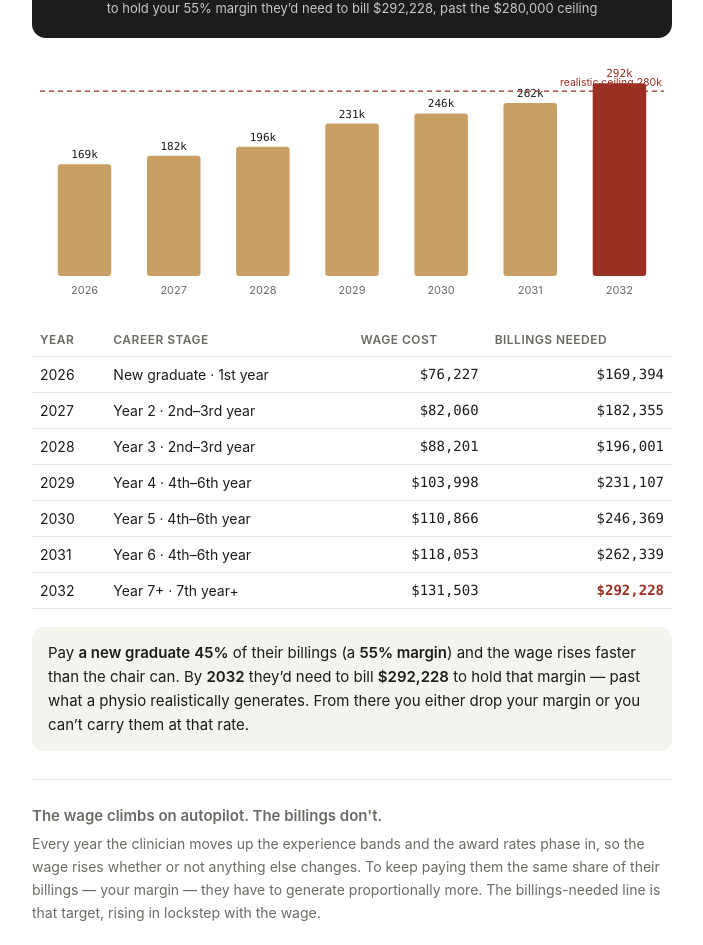
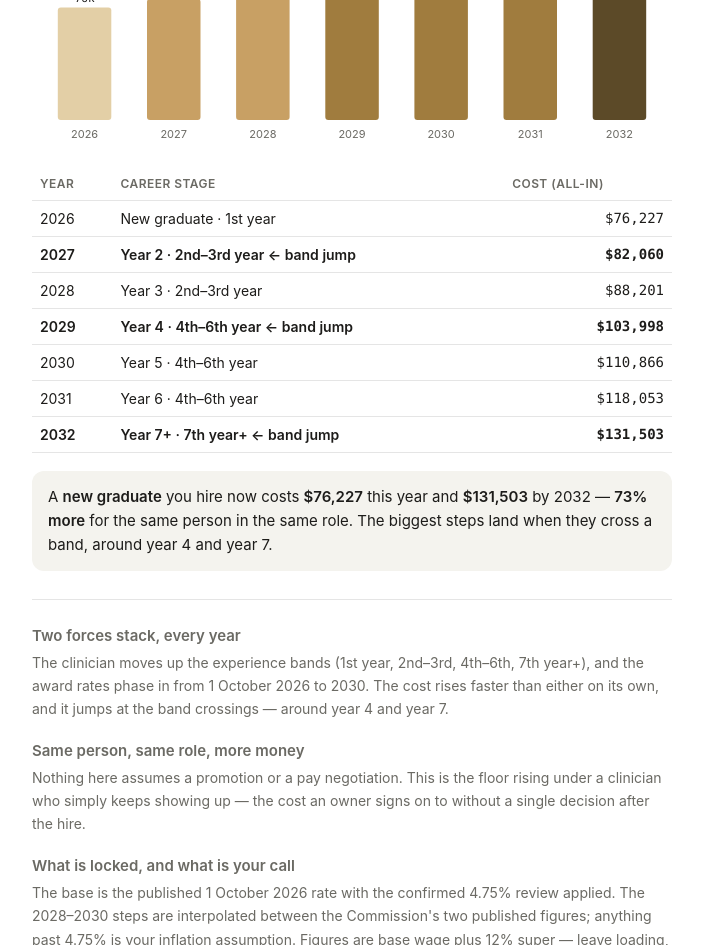
Before and after one commit to shaneguna-collab/hire-cost-curve-calculator, a plain HTML site: page index.html in a window 1280 px wide. Shown: the part 599-1544 px from the top of the page, without its empty margins (288-991 px from the left). Drawn offline with Linux system fonts and the light colour scheme.

Commit message:
Strip back to the simple linear cost curve
Remove the relative-commission/ceiling layer (too much for a slide).
Year-by-year cost, band-coloured curve, growth headline. One idea.

Co-Authored-By: Claude Opus 4.8 (1M context) <noreply@anthropic.com>

```diff
--- a/index.html
+++ b/index.html
@@ -3,11 +3,11 @@
 <head>
 <meta charset="UTF-8">
 <meta name="viewport" content="width=device-width, initial-scale=1.0">
-<title>When a Hire Stops Paying for Itself — Culture of One</title>
+<title>The Cost Curve of a Single Hire — Culture of One</title>
 <style>
   :root{
     --bg:#ffffff; --surface:#f4f3ee; --ink:#1d1c1a; --muted:#6b6a64; --hint:#9a988f;
-    --gold:#C8A064; --red:#9a2f24; --line:rgba(0,0,0,.10);
+    --gold:#C8A064; --line:rgba(0,0,0,.10);
     --mono:ui-monospace,SFMono-Regular,Menlo,Consolas,monospace;
   }
   *{box-sizing:border-box}
@@ -23,10 +23,10 @@
   .lever{display:flex;align-items:center;gap:14px;margin:0 0 16px;}
   .lever label{font-size:14px;color:var(--muted);flex:1;}
   .lever input[type=range]{flex:1.6;accent-color:var(--gold);height:4px;}
-  .lever .val{font-size:15px;font-weight:600;min-width:138px;text-align:right;font-family:var(--mono);}
+  .lever .val{font-size:15px;font-weight:600;min-width:120px;text-align:right;font-family:var(--mono);}
   .hero{margin:24px 0 4px;padding:20px;border-radius:14px;background:var(--ink);color:#fff;text-align:center;}
   .hero .lab{font-size:12px;font-weight:600;text-transform:uppercase;letter-spacing:.06em;color:var(--gold);margin:0 0 6px;}
-  .hero .big{font-size:36px;font-weight:600;margin:0;font-family:var(--mono);letter-spacing:-.01em;}
+  .hero .big{font-size:38px;font-weight:600;margin:0;font-family:var(--mono);letter-spacing:-.01em;}
   .hero .cap{font-size:13px;margin:8px 0 0;opacity:.75;}
   .chart{margin:18px 0 0;}
   .chart svg{width:100%;height:auto;display:block;}
@@ -34,7 +34,7 @@
   th,td{text-align:left;padding:7px 8px;border-bottom:1px solid var(--line);}
   th{font-size:12px;text-transform:uppercase;letter-spacing:.04em;color:var(--muted);font-weight:600;}
   td.n{text-align:right;font-family:var(--mono);}
-  td.over{color:var(--red);font-weight:600;}
+  tr.jump td{font-weight:600;}
   .summary{font-size:15px;line-height:1.6;margin:18px 0 0;padding:14px 16px;border-radius:12px;background:var(--surface);}
   .summary b{font-weight:600;}
   .explain{margin:28px 0 0;border-top:1px solid var(--line);padding-top:24px;}
@@ -49,8 +49,8 @@
 <body>
 <div class="wrap">
 
-  <h1>When does a hire stop paying for itself?</h1>
-  <p class="sub">A clinician's wage climbs every year — they move up the award bands and the new rates phase in. To hold your margin, their billings have to climb just as fast. This shows the billings they need each year, and the year that number outruns what a physio can realistically generate.</p>
+  <h1>The cost curve of a single hire</h1>
+  <p class="sub">Hire a clinician now and the wage doesn't sit still. Every year they move up the award bands and the new rates phase in underneath them. Here's the same person, same role, costing more each year — set the inputs and watch the curve.</p>
 
   <div class="pick"><label>Who you're costing (their exact year in the profession)</label>
     <select id="start">
@@ -63,8 +63,6 @@
       <option value="7">A 7th-year+ physio</option>
     </select>
   </div>
-  <div class="lever"><label>You pay them this share of their billings <span style="color:var(--hint)">(relative commission)</span></label><input type="range" id="share" min="30" max="60" step="1" value="45"><span class="val" id="share-v"></span></div>
-  <div class="lever"><label>What a physio can realistically bill (full tilt)</label><input type="range" id="ceil" min="180000" max="400000" step="10000" value="280000"><span class="val" id="ceil-v"></span></div>
   <div class="lever"><label>Hours per week</label><input type="range" id="hours" min="8" max="38" step="1" value="38"><span class="val" id="hours-v"></span></div>
   <div class="lever"><label>Assumed annual wage review</label><input type="range" id="infl" min="0" max="8" step="0.25" value="3"><span class="val" id="infl-v"></span></div>
 
@@ -77,7 +75,7 @@
   <div class="chart" id="chart"></div>
 
   <table>
-    <thead><tr><th>Year</th><th>Career stage</th><th class="n">Wage cost</th><th class="n">Billings needed</th></tr></thead>
+    <thead><tr><th>Year</th><th>Career stage</th><th class="n">Cost (all-in)</th></tr></thead>
     <tbody id="rows"></tbody>
   </table>
 
@@ -85,20 +83,20 @@
 
   <div class="explain">
     <div class="row">
-      <p class="lead">The wage climbs on autopilot. The billings don't.</p>
-      <p>Every year the clinician moves up the experience bands and the award rates phase in, so the wage rises whether or not anything else changes. To keep paying them the same share of their billings — your margin — they have to generate proportionally more. The billings-needed line is that target, rising in lockstep with the wage.</p>
+      <p class="lead">Two forces stack, every year</p>
+      <p>The clinician moves up the experience bands (1st year, 2nd–3rd, 4th–6th, 7th year+), and the award rates phase in from 1 October 2026 to 2030. The cost rises faster than either on its own, and it jumps at the band crossings — around year 4 and year 7.</p>
     </div>
     <div class="row">
-      <p class="lead">The problem is the year the target outruns reality</p>
-      <p>There's a ceiling on what one physio can bill in a week of work. When the billings they'd need to hold your margin climbs past that ceiling, the maths stops working — you either accept a thinner margin or you can't afford them at that share. That crossing year is when the squeeze actually arrives.</p>
+      <p class="lead">Same person, same role, more money</p>
+      <p>Nothing here assumes a promotion or a pay negotiation. This is the floor rising under a clinician who simply keeps showing up — the cost an owner signs on to without a single decision after the hire.</p>
     </div>
     <div class="row">
       <p class="lead">What is locked, and what is your call</p>
-      <p>The wage base is the published 1 October 2026 rate with the confirmed 4.75% review applied; 2028–2030 steps are interpolated between the Commission's two published figures; anything past 4.75% is your inflation assumption. Wage figures are base plus 12% super. Your share, the ceiling and inflation are yours to set.</p>
+      <p>The base is the published 1 October 2026 rate with the confirmed 4.75% review applied. The 2028–2030 steps are interpolated between the Commission's two published figures; anything past 4.75% is your inflation assumption. Figures are base wage plus 12% super — leave loading, penalties and bonus sit on top.</p>
     </div>
   </div>
 
-  <p class="foot">A clinician's wage is fixed by the award. Their billings are your problem to solve. — Culture of One</p>
+  <p class="foot">You don't hire a salary. You hire a curve. — Culture of One</p>
 
 </div>
 
@@ -115,81 +113,66 @@
   };
   var FT=38, SUPER=0.12, AWR2026=0.0475, Y0=2026, Y1=2032;
   var BANDNAME={'1st':'1st year','2-3':'2nd–3rd year','4-6':'4th–6th year','7+':'7th year+'};
+  var BANDCOL={'1st':'#E3CFA6','2-3':'#C8A064','4-6':'#A07C3E','7+':'#5C4A28'};
   function bandFor(e){ return e<=1?'1st': e<=3?'2-3': e<=6?'4-6':'7+'; }
 
-  function series(start, hours, infl, share){
+  function series(start, hours, infl){
     var out=[];
     for(var Y=Y0; Y<=Y1; Y++){
       var exp=start+(Y-Y0), band=bandFor(exp);
       var sidx=Math.max(0,Math.min(Y-2027,4)), iexp=Math.max(0,Y-2027);
       var wk=RATES[band][sidx]*(1+AWR2026)*Math.pow(1+infl,iexp);
-      var wage=wk/FT*hours*52*(1+SUPER);
-      out.push({year:Y, exp:exp, band:band, wage:wage, req:wage/share});
+      out.push({year:Y, exp:exp, band:band, allin:wk/FT*hours*52*(1+SUPER)});
     }
     return out;
   }
 
-  function chart(s, ceil){
+  function chart(s){
     var W=640,H=250,padT=26,padB=30,padX=8;
     var plotH=H-padT-padB, n=s.length, slot=(W-padX*2)/n, bw=slot*0.6;
-    var max=Math.max(ceil*1.05, Math.max.apply(null,s.map(function(d){return d.req;})));
-    var cy=padT+(plotH-ceil/max*plotH);
+    var max=Math.max.apply(null,s.map(function(d){return d.allin;}));
     var svg='<svg viewBox="0 0 '+W+' '+H+'" xmlns="http://www.w3.org/2000/svg">';
     s.forEach(function(d,i){
-      var h=d.req/max*plotH, x=padX+i*slot+(slot-bw)/2, y=padT+(plotH-h);
-      var over=d.req>=ceil;
-      svg+='<rect x="'+x.toFixed(1)+'" y="'+y.toFixed(1)+'" width="'+bw.toFixed(1)+'" height="'+h.toFixed(1)+'" rx="3" fill="'+(over?'#9a2f24':'#C8A064')+'"/>';
-      svg+='<text x="'+(x+bw/2).toFixed(1)+'" y="'+(y-6).toFixed(1)+'" text-anchor="middle" font-size="11" font-family="ui-monospace,Menlo,monospace" fill="'+(over?'#9a2f24':'#1d1c1a')+'">'+Math.round(d.req/1000)+'k</text>';
+      var h=d.allin/max*plotH, x=padX+i*slot+(slot-bw)/2, y=padT+(plotH-h);
+      svg+='<rect x="'+x.toFixed(1)+'" y="'+y.toFixed(1)+'" width="'+bw.toFixed(1)+'" height="'+h.toFixed(1)+'" rx="3" fill="'+BANDCOL[d.band]+'"/>';
+      svg+='<text x="'+(x+bw/2).toFixed(1)+'" y="'+(y-6).toFixed(1)+'" text-anchor="middle" font-size="11" font-family="ui-monospace,Menlo,monospace" fill="#1d1c1a">'+Math.round(d.allin/1000)+'k</text>';
       svg+='<text x="'+(x+bw/2).toFixed(1)+'" y="'+(H-12)+'" text-anchor="middle" font-size="11" fill="#6b6a64">'+d.year+'</text>';
     });
-    svg+='<line x1="'+padX+'" y1="'+cy.toFixed(1)+'" x2="'+(W-padX)+'" y2="'+cy.toFixed(1)+'" stroke="#9a2f24" stroke-width="1.2" stroke-dasharray="5 4"/>';
-    svg+='<text x="'+(W-padX-2)+'" y="'+(cy-5).toFixed(1)+'" text-anchor="end" font-size="10.5" fill="#9a2f24">realistic ceiling '+Math.round(ceil/1000)+'k</text>';
     svg+='</svg>';
     return svg;
   }
 
   function update(){
     var start=+g('start').value, hours=+g('hours').value, infl=(+g('infl').value)/100;
-    var share=(+g('share').value)/100, ceil=+g('ceil').value;
-    var s=series(start,hours,infl,share);
-    var tip=s.find(function(d){return d.req>=ceil;});
+    var s=series(start,hours,infl);
+    var first=s[0].allin, last=s[s.length-1].allin;
 
-    g('share-v').textContent=(+g('share').value)+'%  ='+Math.round(100-(+g('share').value))+'% margin';
-    g('ceil-v').textContent=aud0.format(ceil);
     g('hours-v').textContent=hours+' hrs'+(hours===38?' (FT)':'');
     g('infl-v').textContent=(+g('infl').value).toFixed(2)+'% / yr';
 
-    if(tip){
-      g('hero-lab').textContent='They outgrow what a physio can bill in';
-      g('hero-big').textContent=tip.year;
-      g('hero-cap').textContent='to hold your '+Math.round(100-share*100)+'% margin they’d need to bill '+aud0.format(Math.round(tip.req))+', past the '+aud0.format(ceil)+' ceiling';
-    } else {
-      g('hero-lab').textContent='Stays affordable through 2032';
-      g('hero-big').textContent=aud0.format(Math.round(s[s.length-1].req));
-      g('hero-cap').textContent='the billings they’d need by 2032 to hold your '+Math.round(100-share*100)+'% margin — still under the ceiling';
-    }
+    var startTxt=start===1?'new graduate':'year-'+(start>=7?'7+':start)+' physio';
+    g('hero-lab').textContent='Same '+startTxt+', '+Y0+' to 2032';
+    g('hero-big').textContent=aud0.format(Math.round(first))+' → '+aud0.format(Math.round(last));
+    g('hero-cap').textContent='+'+Math.round((last/first-1)*100)+'% over seven years, no promotion, no pay rise negotiated';
 
-    g('chart').innerHTML=chart(s, ceil);
+    g('chart').innerHTML=chart(s);
 
-    var rows='';
+    var rows='', prevBand=null;
     s.forEach(function(d){
-      var over=d.req>=ceil;
-      rows+='<tr><td>'+d.year+'</td><td>'+(d.exp===1?'New graduate':'Year '+(d.exp>=7?'7+':d.exp))+' &middot; '+BANDNAME[d.band]+
-        '</td><td class="n">'+aud0.format(Math.round(d.wage))+'</td><td class="n'+(over?' over':'')+'">'+aud0.format(Math.round(d.req))+'</td></tr>';
+      var jump=prevBand && prevBand!==d.band;
+      rows+='<tr'+(jump?' class="jump"':'')+'><td>'+d.year+'</td><td>'+
+        (d.exp===1?'New graduate':'Year '+(d.exp>=7?'7+':d.exp))+' &middot; '+BANDNAME[d.band]+
+        (jump?' &larr; band jump':'')+'</td><td class="n">'+aud0.format(Math.round(d.allin))+'</td></tr>';
+      prevBand=d.band;
     });
     g('rows').innerHTML=rows;
 
-    var startTxt=start===1?'a new graduate':'a year-'+(start>=7?'7+':start)+' physio';
-    if(tip){
-      g('summary').innerHTML='Pay <b>'+startTxt+'</b> <b>'+Math.round(share*100)+'%</b> of their billings (a <b>'+Math.round(100-share*100)+'% margin</b>) and the wage rises faster than the chair can. By <b>'+
-        tip.year+'</b> they’d need to bill <b>'+aud0.format(Math.round(tip.req))+'</b> to hold that margin — past what a physio realistically generates. From there you either drop your margin or you can’t carry them at that rate.';
-    } else {
-      g('summary').innerHTML='Pay <b>'+startTxt+'</b> <b>'+Math.round(share*100)+'%</b> of their billings (a <b>'+Math.round(100-share*100)+'% margin</b>) and they stay affordable through 2032 — they’d need to bill <b>'+
-        aud0.format(Math.round(s[s.length-1].req))+'</b> by then, still under the ceiling. Tighten the margin or drop the billings ceiling and watch the year it tips.';
-    }
+    g('summary').innerHTML='A <b>'+startTxt+'</b> you hire now costs <b>'+aud0.format(Math.round(first))+
+      '</b> this year and <b>'+aud0.format(Math.round(last))+'</b> by 2032 — <b>'+Math.round((last/first-1)*100)+
+      '% more</b> for the same person in the same role. The biggest steps land when they cross a band, around year 4 and year 7.';
   }
 
-  ['start','share','ceil','hours','infl'].forEach(function(id){g(id).addEventListener('input',update);});
+  ['start','hours','infl'].forEach(function(id){g(id).addEventListener('input',update);});
   update();
 })();
 </script>
```
